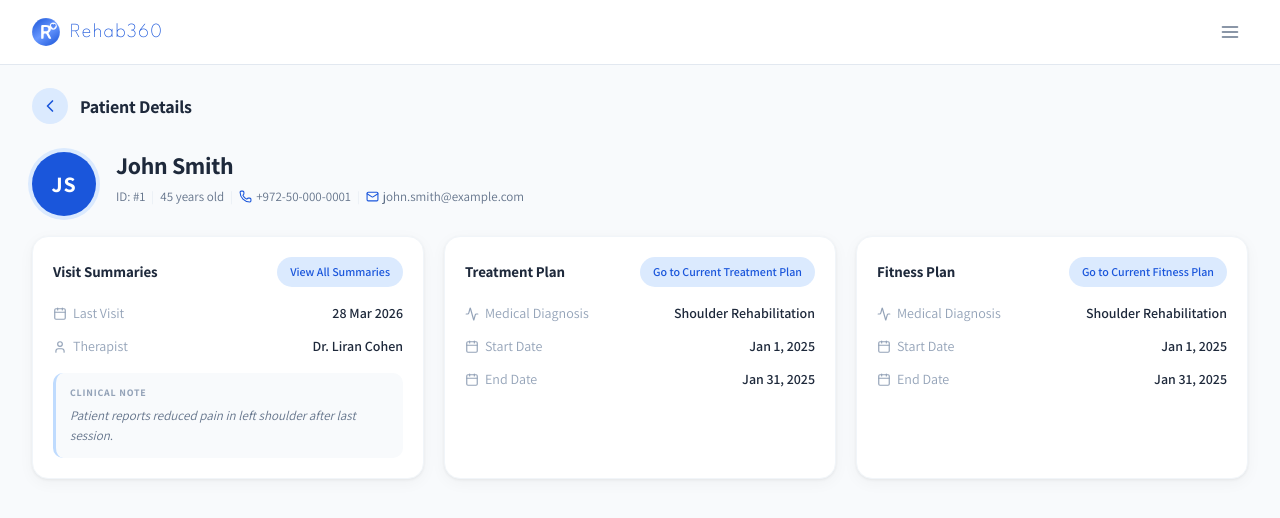
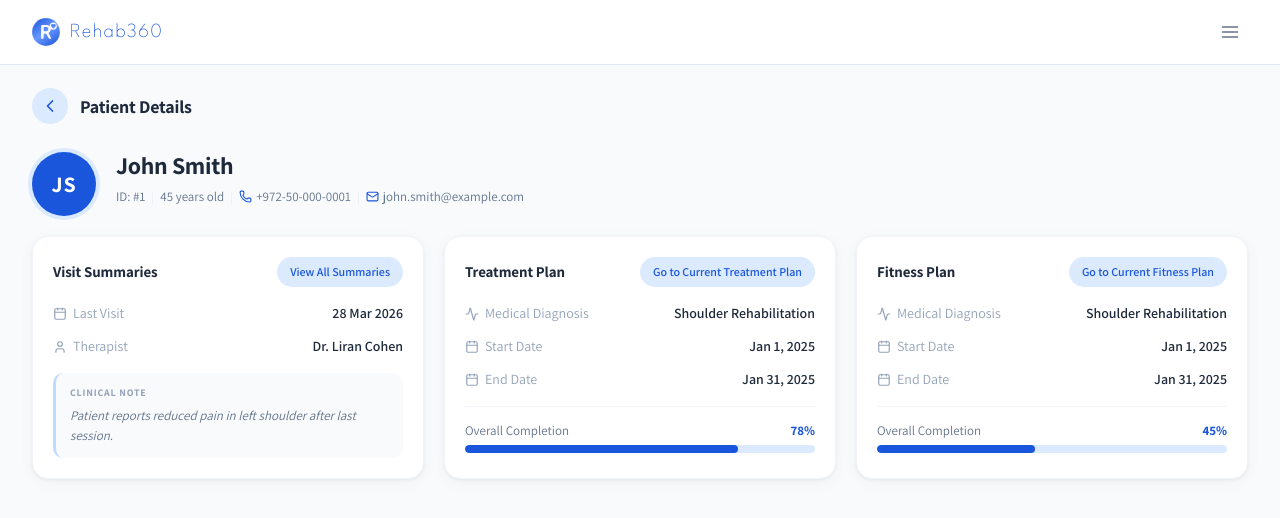
Before and after one commit to shanimic/Rehab360, a React (Vite) app in the folder client/: page /patient/1 in a window 1280 px wide. Shown: the top 518 px of the page. Built offline with nearby package versions, Linux system fonts and the light colour scheme.

Commit message:
feat(patient-details): add progress bar for treatment and training plans

```diff
--- a/client/src/pages/patient-details/PatientDetails.tsx
+++ b/client/src/pages/patient-details/PatientDetails.tsx
@@ -3,6 +3,7 @@ import { useNavigate, useParams } from 'react-router-dom'
 import { ChevronLeft, Phone, Mail, Calendar, User, Activity } from 'lucide-react'
 import TopNav from '@/components/TopNav'
 import InfoCard from '@/components/InfoCard'
+import ProgressBar from '@/components/ui/progress-bar'
 import type { Plan, VisitSummary } from '@/types/patient'
 import './PatientDetails.css'
 
@@ -179,6 +180,9 @@ export default function PatientDetails() {
                   <span className="patient-plan__value">{treatmentPlan.endDate}</span>
                 </div>
               </div>
+              <div className="patient-plan__progress">
+                <ProgressBar value={treatmentPlan.progressPercent} showLabel />
+              </div>
             </InfoCard>
 
             {/* Fitness Plan */}
@@ -213,6 +217,9 @@ export default function PatientDetails() {
                   <span className="patient-plan__value">{trainingPlan.endDate}</span>
                 </div>
               </div>
+              <div className="patient-plan__progress">
+                <ProgressBar value={trainingPlan.progressPercent} showLabel />
+              </div>
             </InfoCard>
 
             {showTrainingComingSoon && (
```
